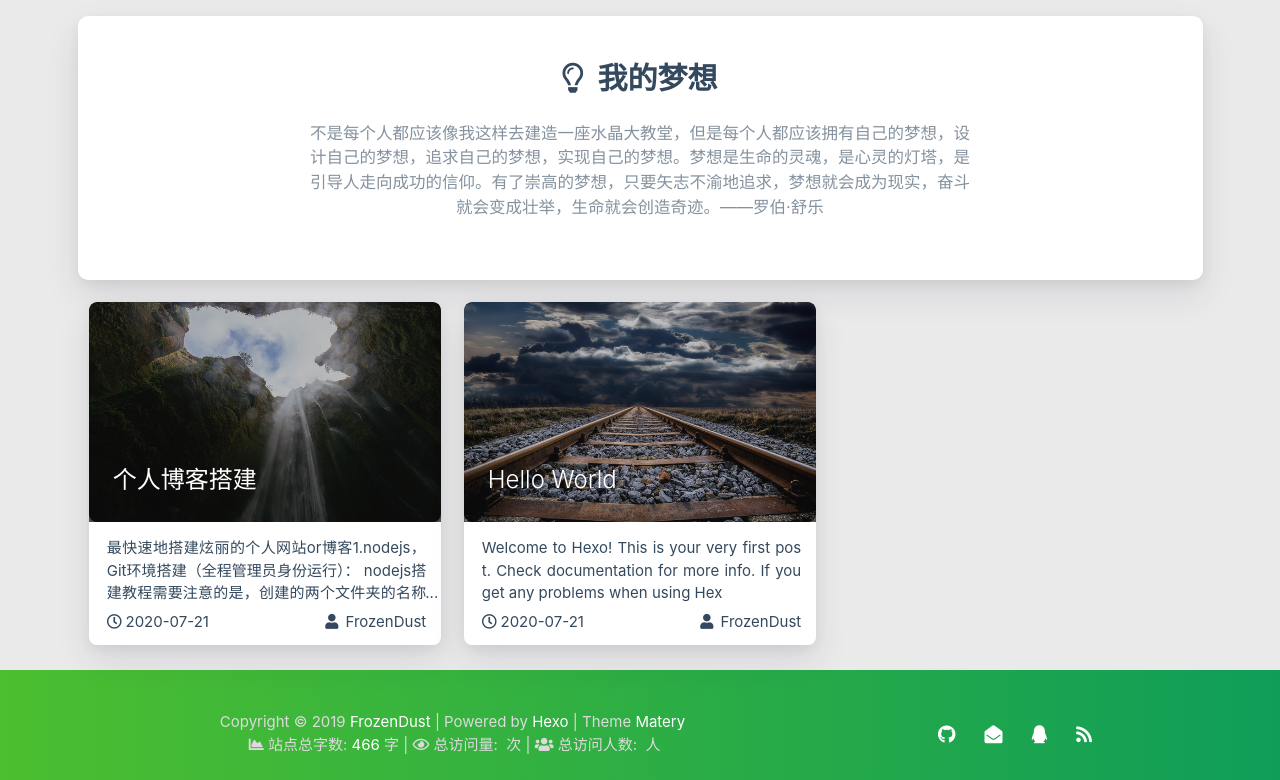
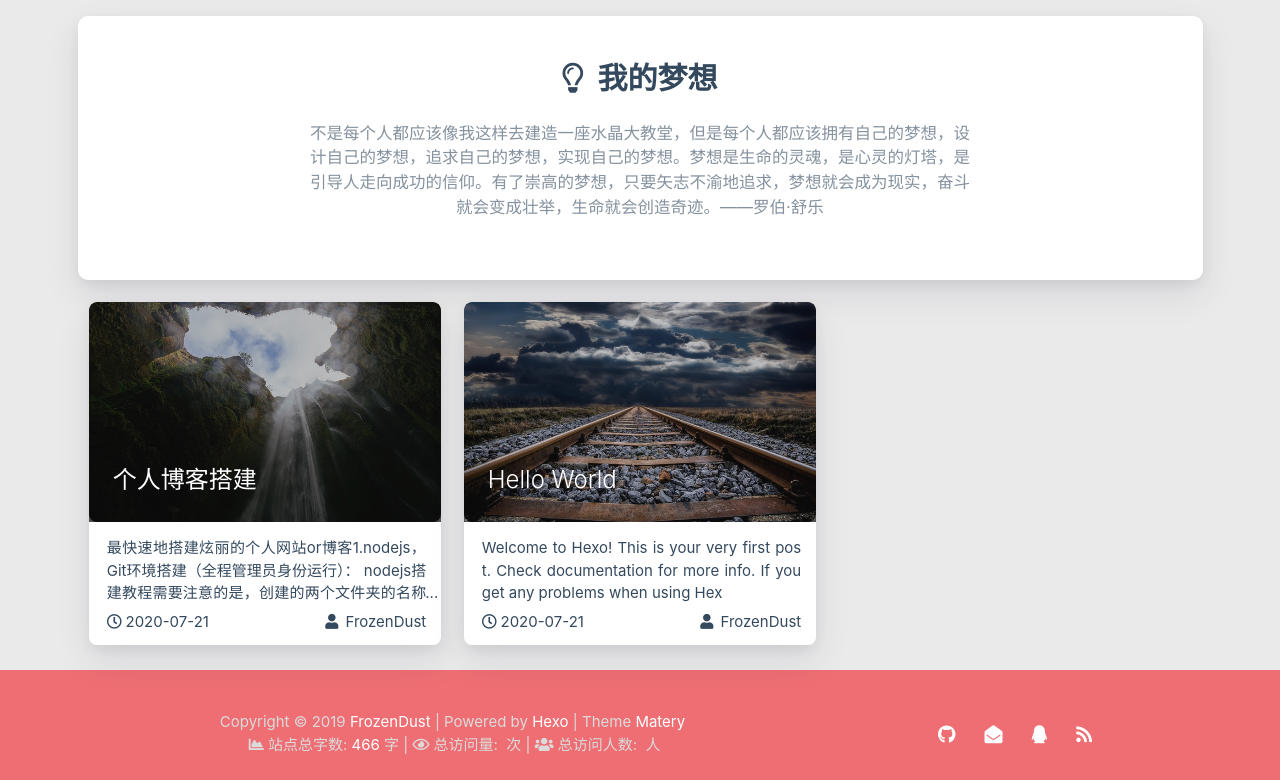
Before and after one commit to sxysongxinyi/sxysongxinyi.github.io, a plain HTML site: page index.html in a window 1280 px wide. Shown: the part 802-1582 px from the top of the page. Drawn offline with nearby package versions, Linux system fonts and the light colour scheme; some packages are replaced by stand-ins of ours; a script that the page names is missing.

Commit message:
Site updated: 2020-07-21 17:40:19

```diff
--- a/css/matery.css
+++ b/css/matery.css
@@ -265,7 +265,7 @@ mark {
     margin-bottom: 0;
 }
 
-.bg-color {
+#.bg-color {
     background-image: linear-gradient(to right, #4cbf30 0%, #0f9d58 100%);
 }
 
```
